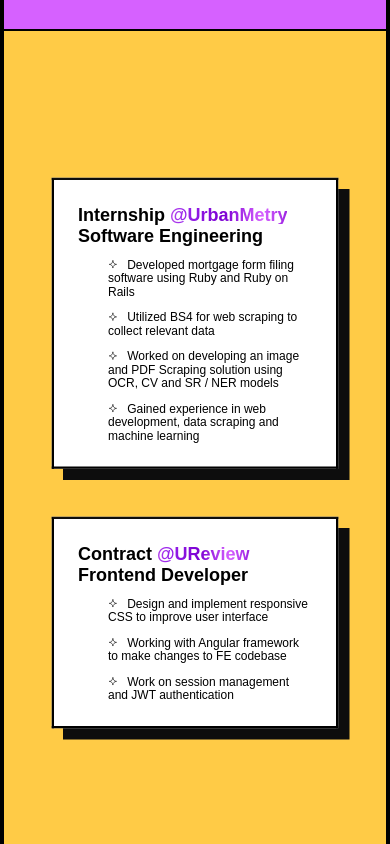
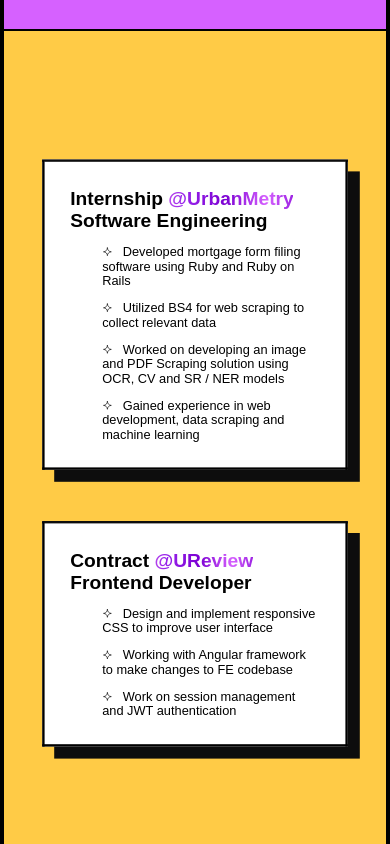
Before and after one commit to GrassyAirplane/personal-website, a React (Vite) app in the folder client/: page / in a window 390 px wide. Shown: the part 1820-2664 px from the top of the page. Built offline with nearby package versions, Linux system fonts and the light colour scheme.

Commit message:
Fix Margin

```diff
--- a/client/src/components/Contact.css
+++ b/client/src/components/Contact.css
@@ -81,11 +81,12 @@
 }
 
 @media (max-width: 450px) {
-    .experience-content {
-        transform: scale(.75);
+    .article-contact {
+        transform: scale(.7);
+        box-shadow: 10px 10px 0 0 #0d0d0d;
     }
 
     .article-contact:hover {
-        transform: scale(.75);
+        transform: translateY(10px) translateX(10px) scale(.7);
     }
 }
```
